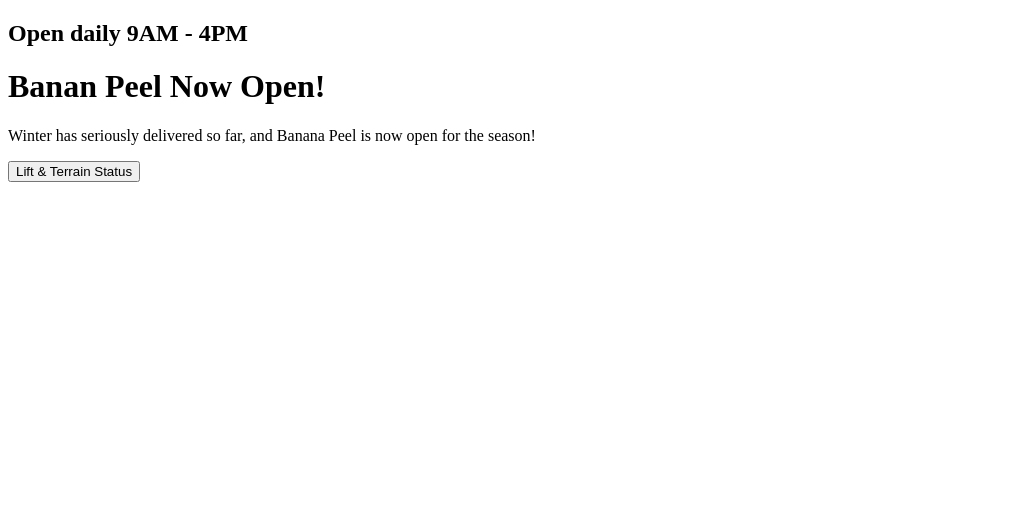
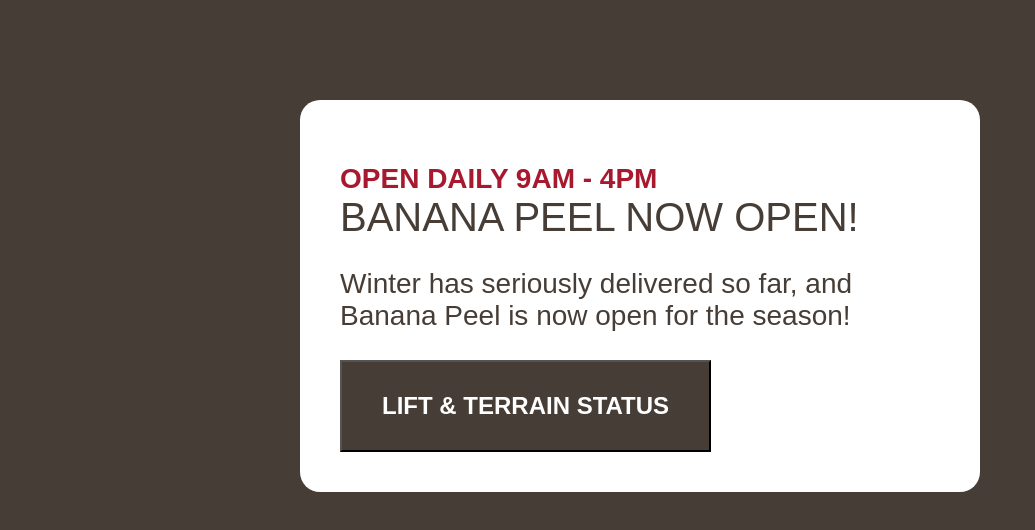
Before and after one commit to faikxsahin/banana-peel-resort, a plain HTML site: page index.html in a window 1280 px wide. Shown: the whole page, without its empty margins (0-1035 px from the left). Drawn offline with Linux system fonts and the light colour scheme.

Commit message:
Added CSS code and fixed a typo in HTML code

```diff
--- a/app.css
+++ b/app.css
@@ -0,0 +1,40 @@
+body {
+    background-color: #463d36;
+    color: #463d36;
+    font-family: sans-serif;
+}
+
+.container {
+    background-color: white;
+    width: 600px;
+    margin: 100px auto;
+    padding: 40px;
+    border-radius: 20px;
+}
+
+.container h1 {
+    margin-top: 0;
+    font-size: 40px;
+    font-weight: 100;
+    text-transform: uppercase;
+}
+
+.container h2 {
+    color: #a6192e;
+    margin-bottom: 0;
+    font-size: 28px;
+    text-transform: uppercase;
+}
+
+.container p {
+    font-size: 28px;
+}
+
+.container button {
+    background-color: #463d36;
+    color: white;
+    padding: 30px 40px;
+    font-size: 24px;
+    font-weight: bold;
+    text-transform: uppercase;
+}
--- a/index.html
+++ b/index.html
@@ -9,10 +9,10 @@
 </head>
 
 <body>
-    <div>
+    <div class="container">
         <h2>Open daily 9AM - 4PM</h2>
 
-        <h1>Banan Peel Now Open!</h1>
+        <h1>Banana Peel Now Open!</h1>
 
         <p>Winter has seriously delivered so far, and Banana Peel is now open for the season!</p>
 
```
